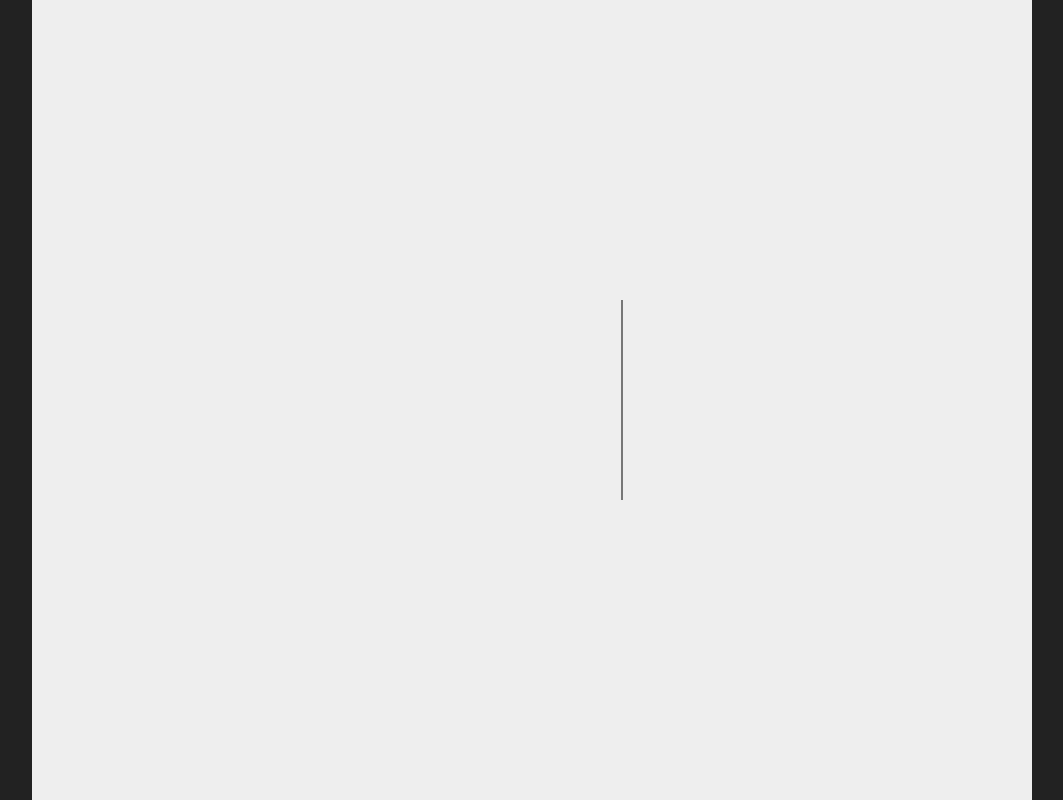
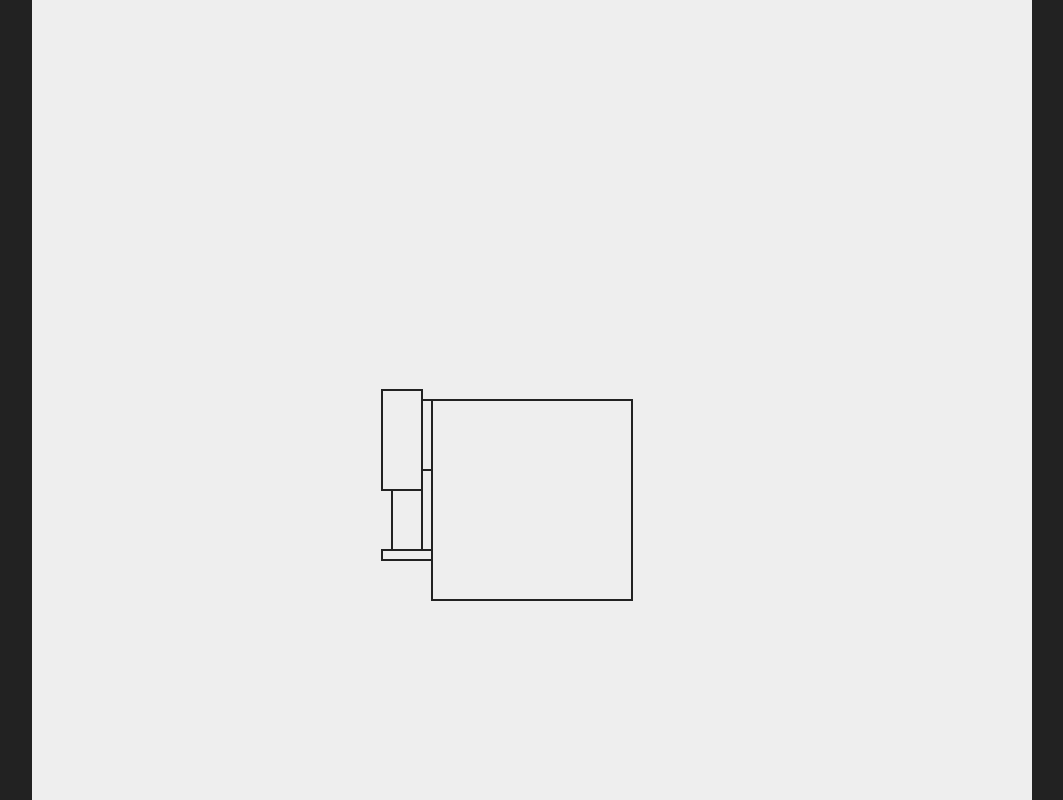
Before and after one commit to blazejblazej/classStickman, a plain HTML site: page index.html in a window 1280 px wide. Shown: the top 800 px of the page, without its empty margins (108-1171 px from the left). Drawn offline with Linux system fonts and the light colour scheme.

Commit message:
Update index.html

```diff
--- a/index.html
+++ b/index.html
@@ -30,16 +30,13 @@
      // please add comments
     let cw = document.getElementById("canvas");
     let ctx = cw.getContext("2d");
-    ctx.moveTo(590,300);
-    ctx.lineTo(590,500);
-    ctx.fillStyle = "darkgrey";
-    ctx.fill();
-    ctx.stroke();
 
-    var width = 1000;
-        var height = 500;
-        var middle = width/2;
         var m = Math.PI;
+        var recWidth = 200;
+        var recHeight = 200;
+        var xPos = (document.getElementById("canvas").width/2) - (recWidth/2);
+
+        var yPos = (document.getElementById("canvas").height/2) - (recHeight/2);
 
         function makeRect(x, y, z, a) {
             ctx.beginPath();
@@ -49,14 +46,12 @@
             ctx.stroke();
         }
 
-    ctx.moveTo(590,300);
-    ctx.lineTo(590,500);
-    ctx.moveTo(390,500);
-    ctx.lineTo(590,500);
-    ctx.moveTo(390,300)
-    ctx.lineTo(590,300)
-    ctx.moveTo(390,300)
-    ctx.lineTo(390,500)
+        makeRect(xPos,yPos,recWidth,recHeight);
+        makeRect(390,400,10,70);
+        makeRect(350,390, 40, 100);
+        makeRect(360,490, 30, 60);
+        makeRect(350,550, 50, 10);
+
 
     </script>
 </body>
```
